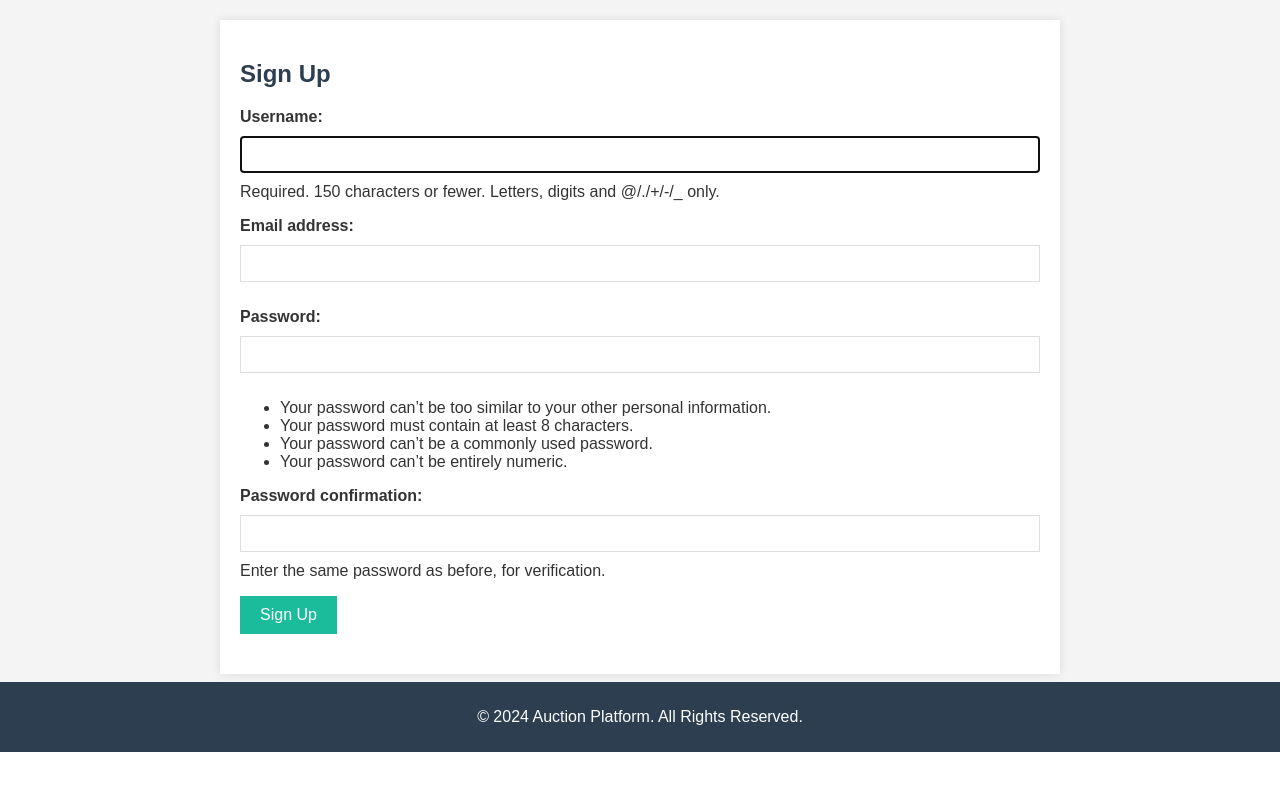
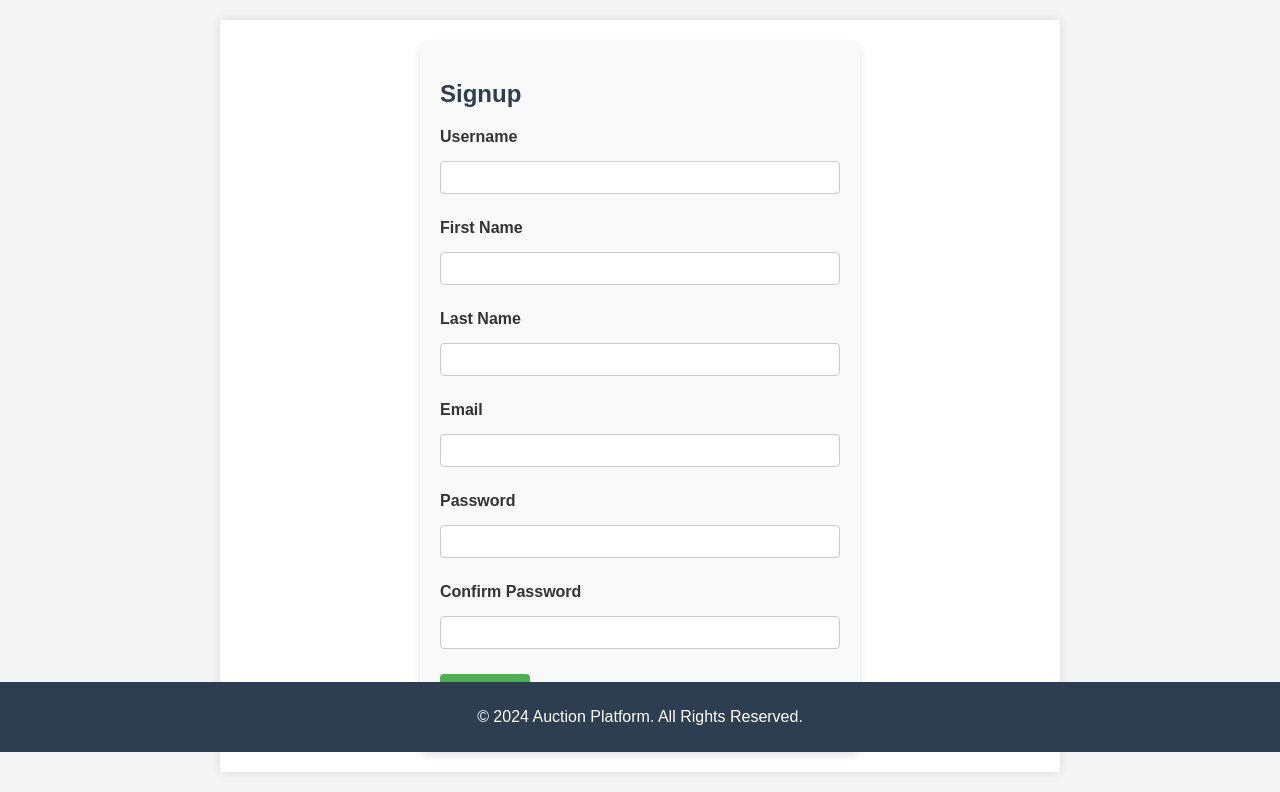
Before and after one commit to VismayaVU/online-auction-system, a Django app: page /signup/ in a window 1280 px wide. Shown: the part 48-840 px from the top of the page. Before the commit the page ends 800 px from the top, so only its background shows below. Run offline with Django 5.2, Linux system fonts and the light colour scheme.

Commit message:
Incorporated the name attributes in the user table

```diff
--- a/auction_platform/auction/forms.py
+++ b/auction_platform/auction/forms.py
@@ -4,6 +4,10 @@ from django.contrib.auth.models import User
 
 
 class UserSignupForm(UserCreationForm):
+    first_name = forms.CharField(max_length=30, required=True, help_text='First Name')
+    last_name = forms.CharField(max_length=30, required=True, help_text='Last Name')
+    email = forms.EmailField(max_length=254, required=True, help_text='Required. Enter a valid email address.')
+
     class Meta:
         model = User
-        fields = ['username', 'email', 'password1', 'password2']
+        fields = ['username', 'first_name', 'last_name', 'email', 'password1', 'password2']
--- a/auction_platform/auction/static/css/styles.css
+++ b/auction_platform/auction/static/css/styles.css
@@ -156,3 +156,45 @@ tr:nth-child(even) {
         padding: 10px;
     }
 }
+
+/* Form Styling */
+.form-container {
+    max-width: 400px;
+    margin: 0 auto;
+    padding: 20px;
+    background-color: #f9f9f9;
+    border-radius: 8px;
+    box-shadow: 0 4px 8px rgba(0, 0, 0, 0.1);
+}
+
+.form-group {
+    margin-bottom: 15px;
+}
+
+.form-group label {
+    display: block;
+    font-weight: bold;
+    margin-bottom: 5px;
+}
+
+.form-group input {
+    width: 100%;
+    padding: 8px;
+    border: 1px solid #ccc;
+    border-radius: 4px;
+}
+
+.btn {
+    display: inline-block;
+    padding: 10px 20px;
+    background-color: #4CAF50;
+    color: white;
+    text-align: center;
+    border: none;
+    border-radius: 4px;
+    cursor: pointer;
+}
+
+.btn:hover {
+    background-color: #45a049;
+}
--- a/auction_platform/auction/templates/auction/signup.html
+++ b/auction_platform/auction/templates/auction/signup.html
@@ -1,9 +1,35 @@
 {% extends 'base.html' %}
+
 {% block content %}
-  <h2>Sign Up</h2>
-  <form method="POST">
-    {% csrf_token %}
-    {{ form.as_p }}
-    <button type="submit">Sign Up</button>
-  </form>
+    <div class="form-container">
+        <h2>Signup</h2>
+        <form method="POST">
+            {% csrf_token %}
+            <div class="form-group">
+                <label for="id_username">Username</label>
+                <input type="text" name="username" id="id_username" required>
+            </div>
+            <div class="form-group">
+                <label for="id_first_name">First Name</label>
+                <input type="text" name="first_name" id="id_first_name" required>
+            </div>
+            <div class="form-group">
+                <label for="id_last_name">Last Name</label>
+                <input type="text" name="last_name" id="id_last_name" required>
+            </div>
+            <div class="form-group">
+                <label for="id_email">Email</label>
+                <input type="email" name="email" id="id_email" required>
+            </div>
+            <div class="form-group">
+                <label for="id_password1">Password</label>
+                <input type="password" name="password1" id="id_password1" required>
+            </div>
+            <div class="form-group">
+                <label for="id_password2">Confirm Password</label>
+                <input type="password" name="password2" id="id_password2" required>
+            </div>
+            <button type="submit" class="btn">Signup</button>
+        </form>
+    </div>
 {% endblock %}
--- a/auction_platform/auction/views.py
+++ b/auction_platform/auction/views.py
@@ -42,8 +42,11 @@ def user_signup(request):
         form = UserSignupForm(request.POST)
         if form.is_valid():
             user = form.save()
+            user.first_name = form.cleaned_data.get('first_name')
+            user.last_name = form.cleaned_data.get('last_name')
+            user.save()  # Save the updated user with first and last name
             login(request, user)
-            return redirect('user_dashboard')
+            return redirect('user_dashboard')  # Redirect to dashboard after signup
     else:
         form = UserSignupForm()
     return render(request, 'auction/signup.html', {'form': form})
```
